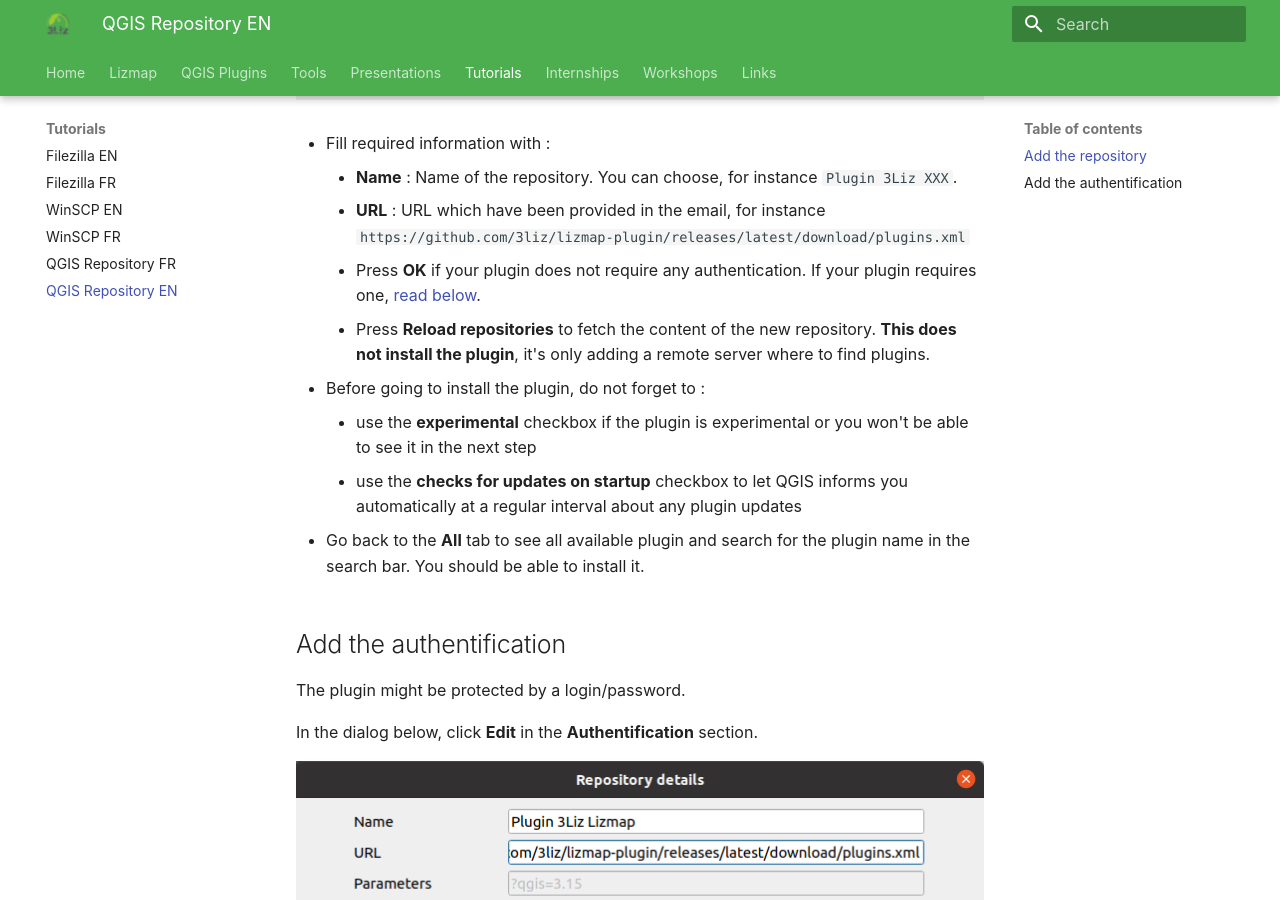
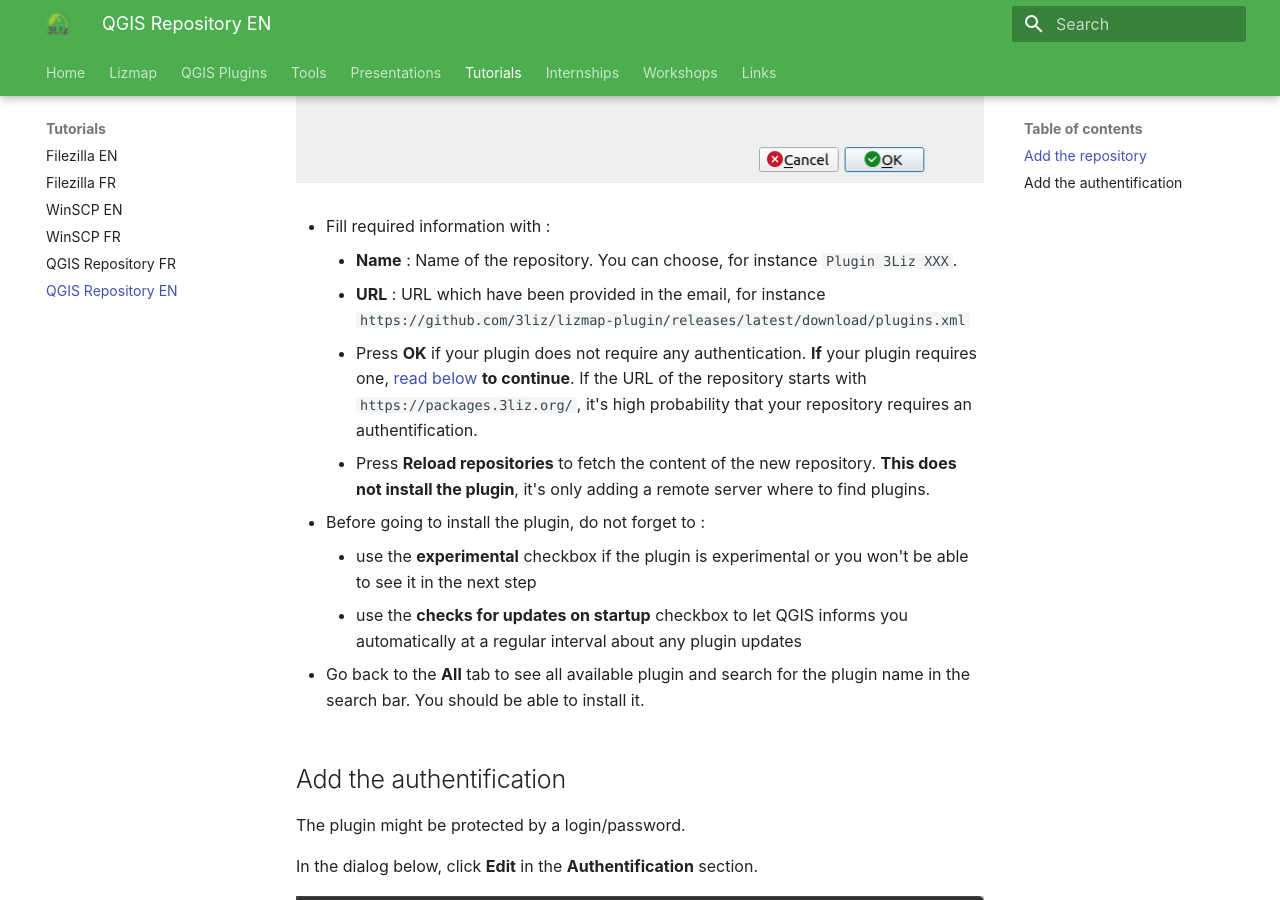
Before and after one commit to 3liz/3liz.github.io, an MkDocs documentation site: the page built from docs/tutorial/qgis-repository-en.md, in a window 1280 px wide and 900 px high, scrolled down 1102 px. Built offline with MkDocs 1.6.1 and Material for MkDocs 9.7.7, drawn with Linux system fonts in a browser that asks for light colours; nearby versions of some CDN libraries; some of the changed text lies outside the part shown.

Commit message:
Update custom repository QGIS

```diff
--- a/docs/tutorial/qgis-repository-en.md
+++ b/docs/tutorial/qgis-repository-en.md
@@ -2,7 +2,11 @@
 
 ## Add the repository
 
-In your plugin manager, go in the **Settings** tab.
+You need to go in the **plugin manager** :
+
+* Plugins ➡ Manage and install plugins
+
+Then, go in the **Settings** tab.
 
 ![Plugin manager](./media/qgis_plugin_repository_list.png)
 
@@ -14,8 +18,9 @@
     * **Name** : Name of the repository. You can choose, for instance `Plugin 3Liz XXX`.
     * **URL** : URL which have been provided in the email, for instance
       `https://github.com/3liz/lizmap-plugin/releases/latest/download/plugins.xml`
-    * Press **OK** if your plugin does not require any authentication. If your plugin requires one,
-      [read below](#add-the-authentification).
+    * Press **OK** if your plugin does not require any authentication.
+      **If** your plugin requires one, [read below](#add-the-authentification) **to continue**.
+      If the URL of the repository starts with `https://packages.3liz.org/`, it's high probability that your repository requires an authentification.
     * Press **Reload repositories** to fetch the content of the new repository. **This does not install the
       plugin**, it's only adding a remote server where to find plugins.
 
```
Also changed, not shown: docs/tutorial/qgis-repository-fr.md (+8 -3 lines).
